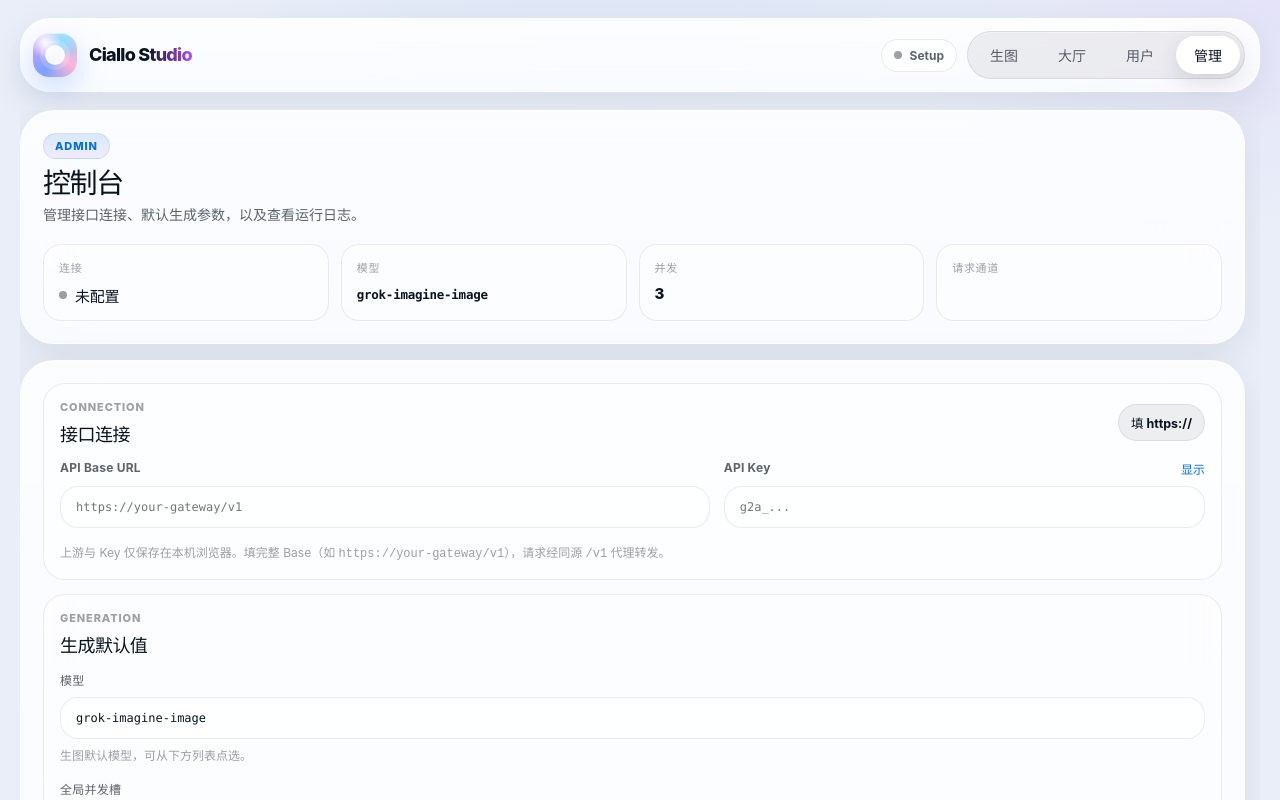
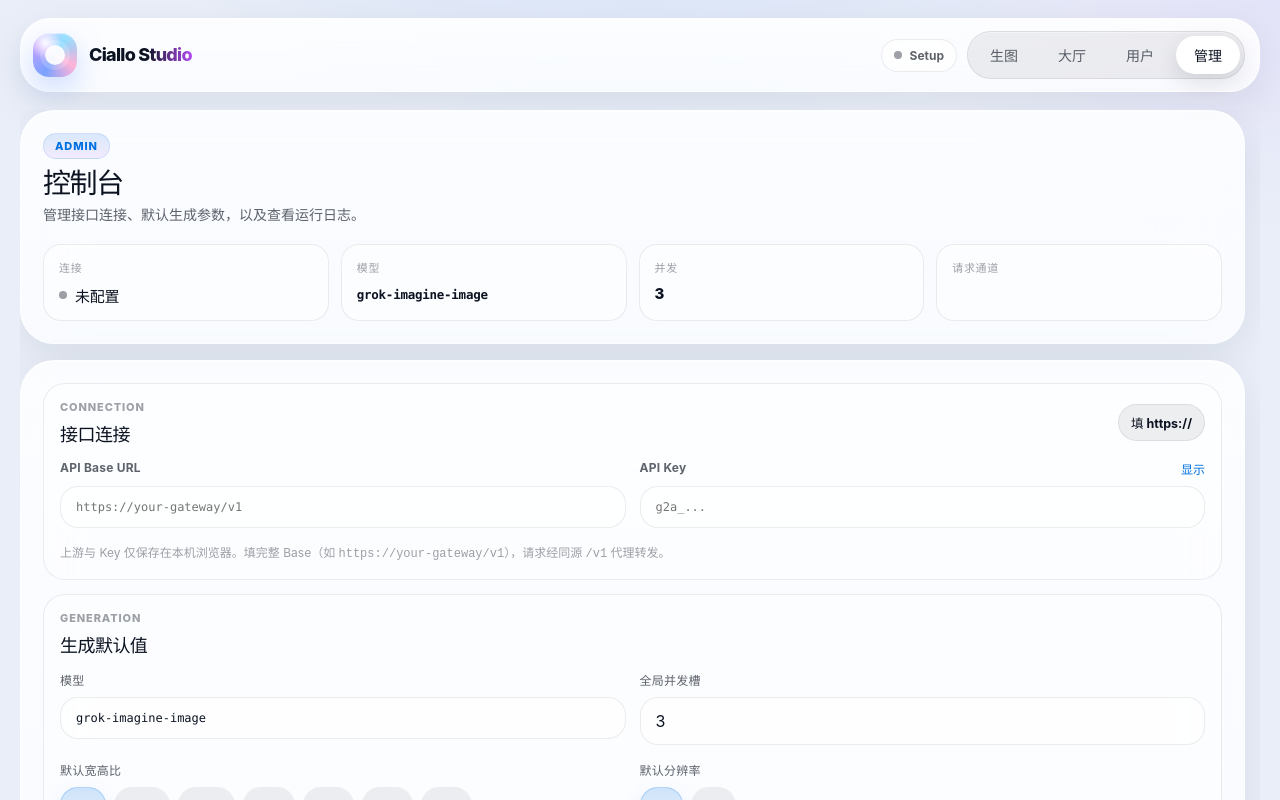
Before and after one commit to MurasameCyan/CialloStudio, a React (Vite) app: page / in a window 1280 px wide. Both pictures are taken after a click on the button "管理". Shown: the top 800 px of the page. Built offline with nearby package versions, Linux system fonts and the light colour scheme.

Commit message:
ui: 50/50 admin form rows for connection and generation

```diff
--- a/src/components/SettingsPage.tsx
+++ b/src/components/SettingsPage.tsx
@@ -197,7 +197,7 @@ export function SettingsPage({ settings, onChange, adminGateEnabled, onLockAdmin
           </div>
 
           <div className="admin-stack">
-            <div className="admin-fields-url-key">
+            <div className="admin-fields-2">
               <div className="field">
                 <label htmlFor="baseUrl">API Base URL</label>
                 <input
@@ -245,6 +245,7 @@ export function SettingsPage({ settings, onChange, adminGateEnabled, onLockAdmin
           </div>
 
           <div className="admin-stack">
+            <div className="admin-fields-2">
               <div className="field">
                 <label htmlFor="model">模型</label>
                 <input
@@ -261,9 +262,7 @@ export function SettingsPage({ settings, onChange, adminGateEnabled, onLockAdmin
                     <option key={id} value={id} />
                   ))}
                 </datalist>
-              <div className="field-hint">生图默认模型，可从下方列表点选。</div>
               </div>
-
               <div className="field">
                 <label htmlFor="concurrency">全局并发槽</label>
                 <input
@@ -275,9 +274,10 @@ export function SettingsPage({ settings, onChange, adminGateEnabled, onLockAdmin
                   value={draft.concurrency}
                   onChange={(e) => update("concurrency", Number(e.target.value))}
                 />
-              <div className="field-hint">1–8，同时最多多少个子任务请求上游。</div>
+              </div>
             </div>
 
+            <div className="admin-fields-2">
               <div className="field">
                 <label>默认宽高比</label>
                 <div className="segmented">
@@ -293,7 +293,6 @@ export function SettingsPage({ settings, onChange, adminGateEnabled, onLockAdmin
                   ))}
                 </div>
               </div>
-
               <div className="field">
                 <label>默认分辨率</label>
                 <div className="segmented">
@@ -314,7 +313,10 @@ export function SettingsPage({ settings, onChange, adminGateEnabled, onLockAdmin
                     );
                   })}
                 </div>
-              <div className="field-hint">{modelCap.note}</div>
+              </div>
+            </div>
+            <div className="field-hint">
+              并发 1–8。{modelCap.note}
             </div>
           </div>
         </div>
--- a/src/styles/ios26.css
+++ b/src/styles/ios26.css
@@ -1147,28 +1147,25 @@ a {
   letter-spacing: -0.03em;
 }
 
+/* 管理页两列：中间对半分 */
 .admin-fields-2 {
   display: grid;
   grid-template-columns: repeat(2, minmax(0, 1fr));
-  gap: 14px;
-  align-items: start;
-}
-
-/* Base URL | API Key 同一行，Key 在右侧，省纵向空间 */
-.admin-fields-url-key {
-  display: grid;
-  grid-template-columns: minmax(0, 1.35fr) minmax(0, 1fr);
   gap: 12px 14px;
   align-items: start;
 }
 
-.admin-fields-url-key > .field {
+.admin-fields-2 > .field {
   margin-bottom: 0;
   min-width: 0;
 }
 
+.admin-fields-2 .segmented {
+  flex-wrap: wrap;
+}
+
 @media (max-width: 720px) {
-  .admin-fields-url-key {
+  .admin-fields-2 {
     grid-template-columns: 1fr;
   }
 }
```
Lines whose indentation alone changed are shown as unchanged.
